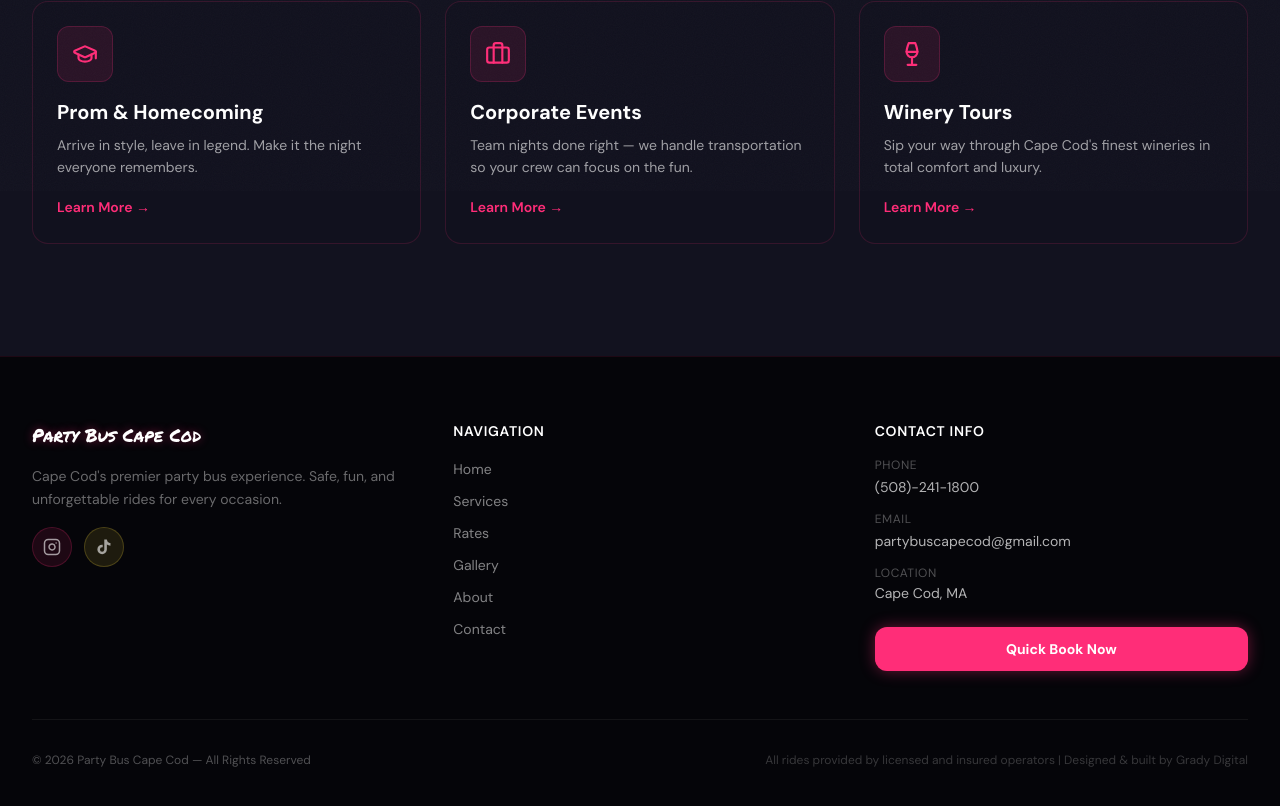
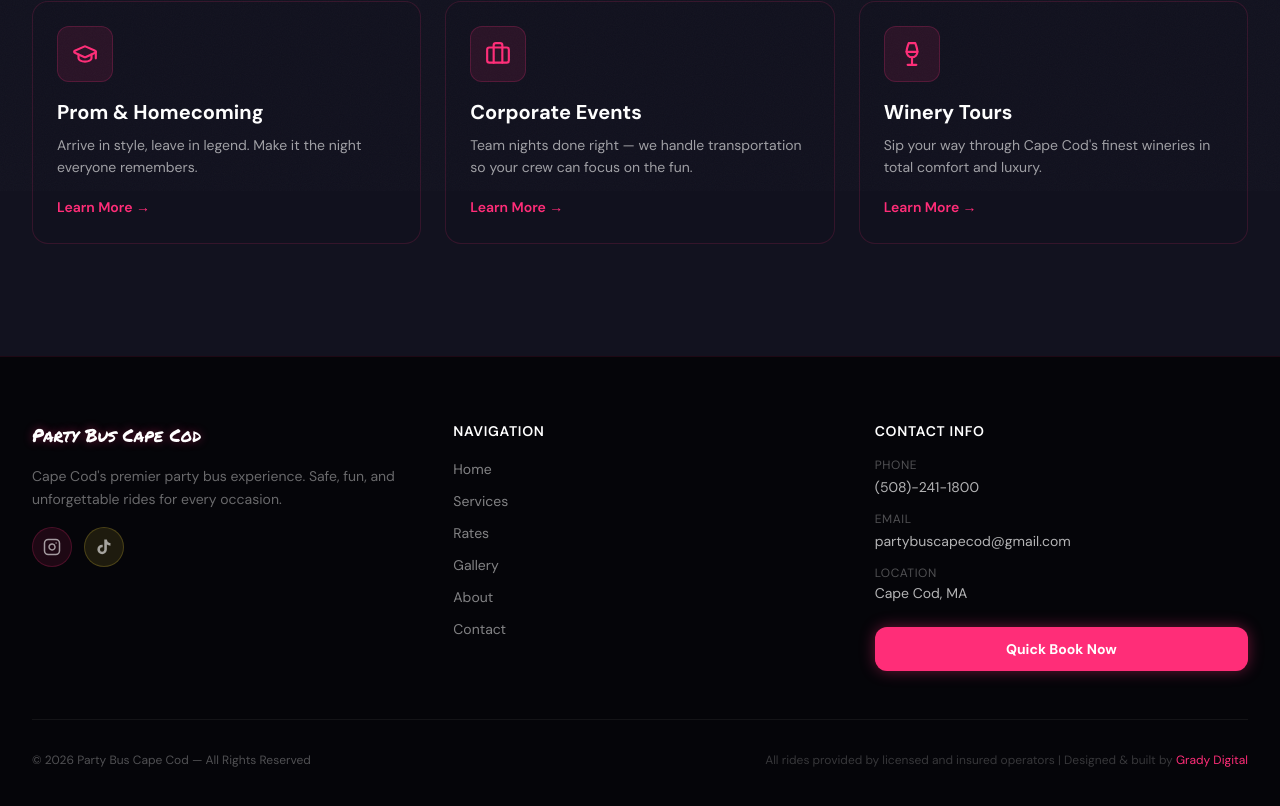
Before and after one commit to lukegrady1/party-bus-cape-cod, a React (Vite) app: page /party-bus-cape-cod/services in a window 1280 px wide. Shown: the part 609-1415 px from the top of the page. Built offline with nearby package versions, Linux system fonts and the light colour scheme.

Commit message:
Link Grady Digital credit to gradydigital.com
Co-Authored-By: Claude Opus 4.6 <noreply@anthropic.com>

```diff
--- a/src/components/Footer.tsx
+++ b/src/components/Footer.tsx
@@ -174,7 +174,7 @@ export function Footer() {
               className="text-white/20 text-xs text-center"
               style={{ fontFamily: 'DM Sans, sans-serif' }}
             >
-              All rides provided by licensed and insured operators | Designed &amp; built by Grady Digital
+              All rides provided by licensed and insured operators | Designed &amp; built by <a href="https://gradydigital.com" target="_blank" rel="noopener noreferrer" className="no-underline hover:text-white transition-colors" style={{ color: '#FF2D78' }}>Grady Digital</a>
             </p>
           </div>
         </div>
```
